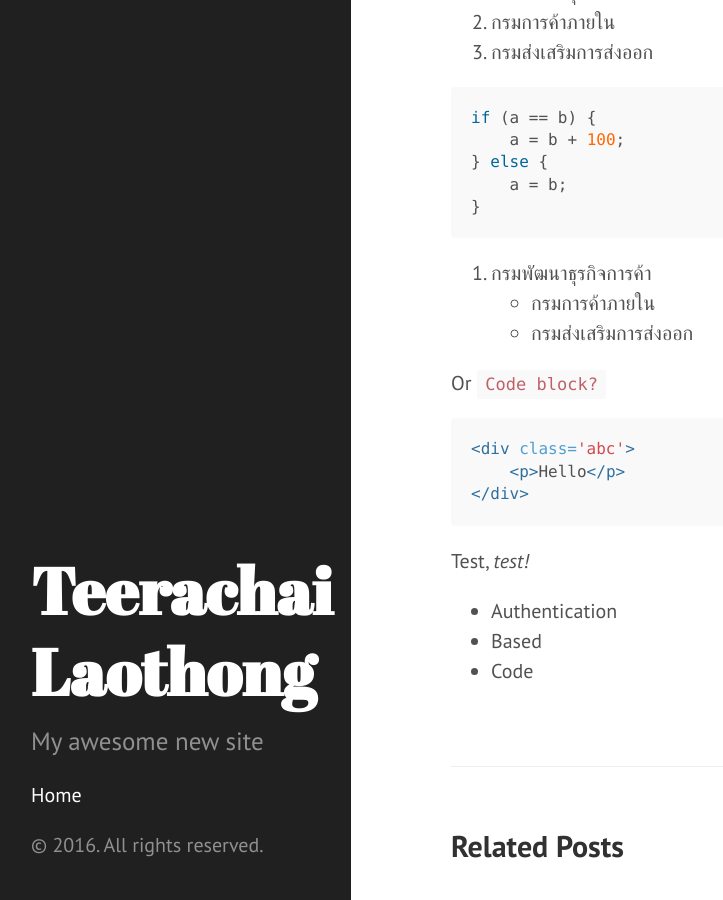
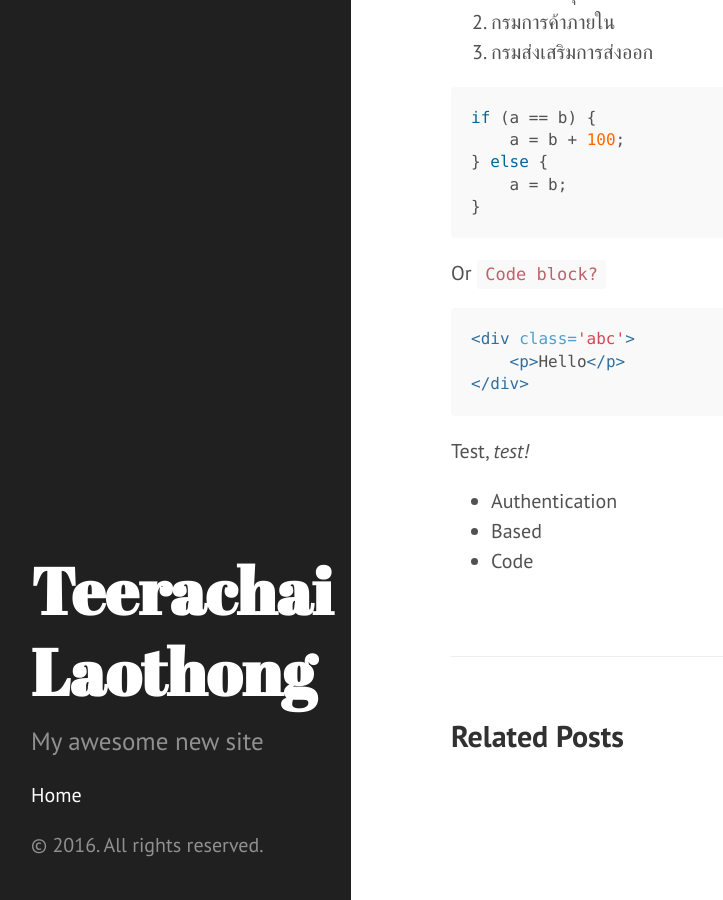
Before and after one commit to tlaothong/tlaothong.github.io, a Jekyll site: the page built from _posts/2016-10-05-introducing-oauth-and-openid.markdown, in a window 1280 px wide and 900 px high, scrolled down 411 px. Shown: the whole window, without its empty margins (9-732 px from the left). Built offline with Jekyll 4.4.1, drawn with Linux system fonts in a browser that asks for light colours.

````diff
--- a/_config.yml
+++ b/_config.yml
@@ -6,7 +6,3 @@ title: Teerachai Laothong
 tagline: A log of developer life
 description: My awesome new site
 paginate: 5
-
-kramdown:
-  input: GFM
-  hard_wrap: false
--- a/_posts/2016-10-05-introducing-oauth-and-openid.markdown
+++ b/_posts/2016-10-05-introducing-oauth-and-openid.markdown
@@ -20,10 +20,6 @@ if (a == b) {
 }
 ```
 
-1. กรมพัฒนาธุรกิจการค้า
-* กรมการค้าภายใน
-* กรมส่งเสริมการส่งออก
-
 Or
 `Code block?`
 
````
